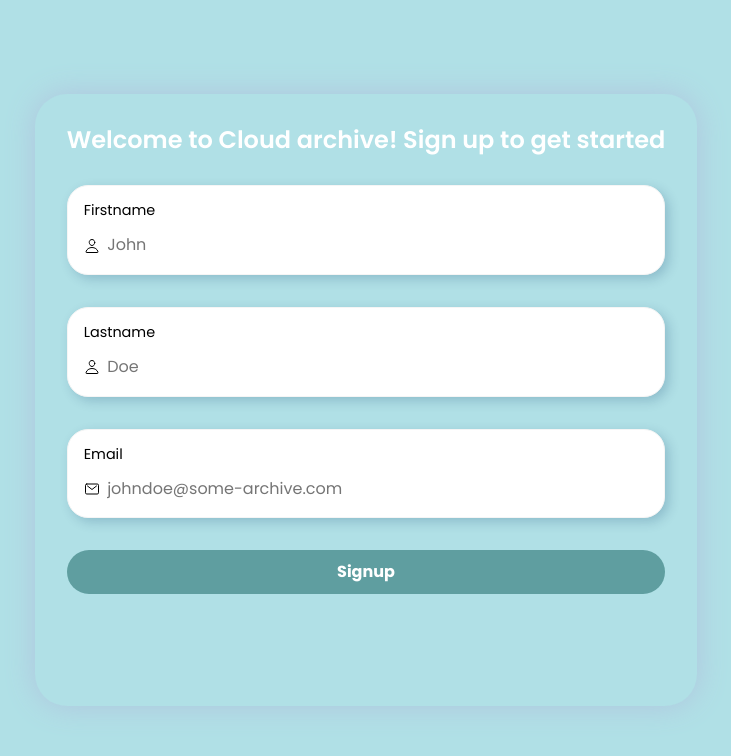
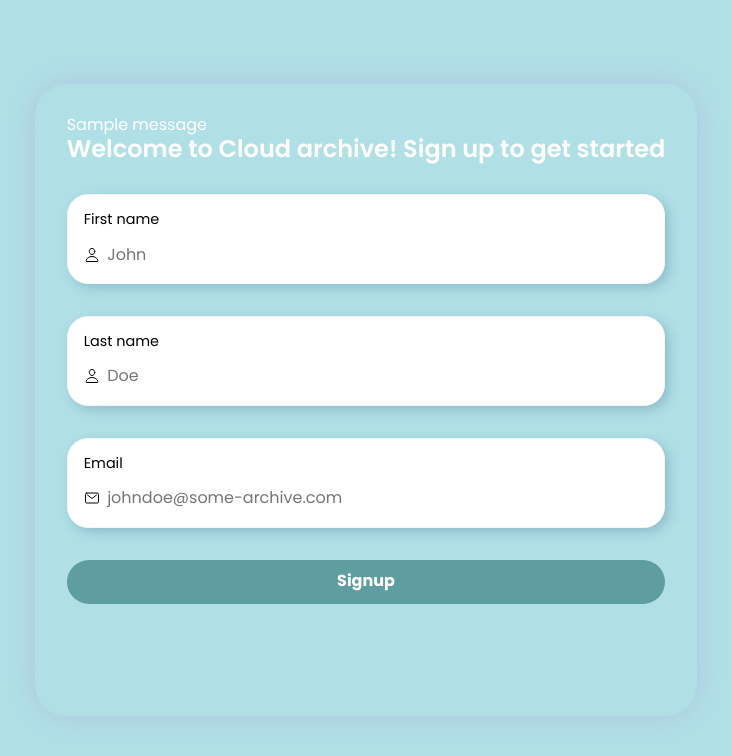
Before and after one commit to Juwonthefirst/File-upload, a Python web app: template templates/signup(page_1).html in a window 1280 px wide. Shown: the top 756 px of the page, without its empty margins (274-1005 px from the left). Run offline with Jinja, Linux system fonts and the light colour scheme; the template is opened without the code that fills it, so the values that code supplies are empty, except form fields; one stand-in notice (Sample message) is shown; form fields are guessed from the names that the template uses; some libraries are stand-ins or nearby versions.

Commit message:
update signup(page_1).html

```diff
--- a/templates/signup(page_1).html
+++ b/templates/signup(page_1).html
@@ -16,48 +16,58 @@
 <body>
     <div class="screen">
         <div class="greeting">
+        {% with messages=get_flashed_messages() %}
+                {% if messages %}
+                    {% for message in messages %}
+                        <div class="flash">
+                            <span class="iconify" data-icon="material-symbols:cancel-outline-rounded"></span>
+                            <p>{{ message }}</p>
+                        </div>
+                    {% endfor %}
+                {% endif %}
+            {% endwith %}
             <h2>Welcome to Cloud archive! Sign up to get started</h2>
         </div>
         <form action="" method="POST">
             {{ form.hidden_tag() }}
             <div class="form">
-                {% if form.firstname.errors %}
+                {% if form.first_name.errors %}
                     <div class="user field error">
-                        {{ form.firstname.label }}
+                        {{ form.first_name.label }}
                         <div class="input">
                             <ion-icon name="person-outline"></ion-icon>
-                            {{ form.firstname(placeholder="John")}}
+                            {{ form.first_name(placeholder="John")}}
                         </div>
-                        {% for error in form.firstname.errors %}
+                        {% for error in form.first_name.errors %}
                             <p>{{ error }}</p>
                         {% endfor %}
                     </div>
                 {% else %}
                     <div class="user field">
-                        {{ form.firstname.label }}
+                        {{ form.first_name.label }}
                         <div class="input">
                             <ion-icon name="person-outline"></ion-icon>
-                            {{ form.firstname(placeholder="John")}}
+                            {{ form.first_name(placeholder="John")}}
                         </div>
                     </div>
                 {% endif %}
-                {% if form.lastname.errors %}
+                {% if form.last_name.errors %}
                    <div class="user field error">
-                       {{ form.lastname.label }}
+                       {{ form.last_name.label }}
                         <div class="input">
                            <ion-icon name="person-outline"></ion-icon>
-                           {{ form.lastname(placeholder="Doe")}}
+                           {{ form.last_name(placeholder="Doe")}}
                         </div>
-                            {% for error in form.lastname.errors %}
+                            {% for error in form.last_name.errors %}
                                 <p>{{ error }}</p>
                             {% endfor %}
                         </div>
                 {% else %}
                     <div class="user field">
-                        {{ form.lastname.label }}
+                        {{ form.last_name.label }}
                         <div class="input">
                             <ion-icon name="person-outline"></ion-icon>
-                            {{ form.lastname(placeholder="Doe")}}
+                            {{ form.last_name(placeholder="Doe")}}
                         </div>
                    </div>
                 {% endif %}
```
